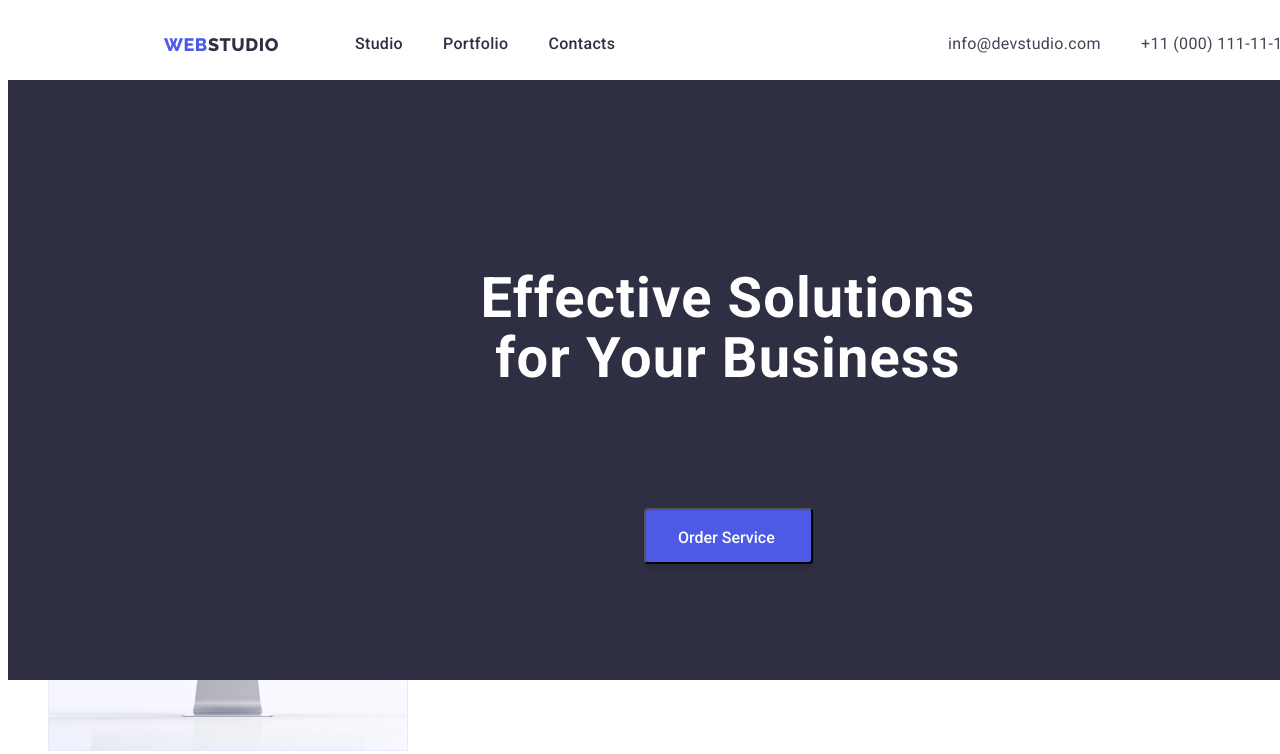
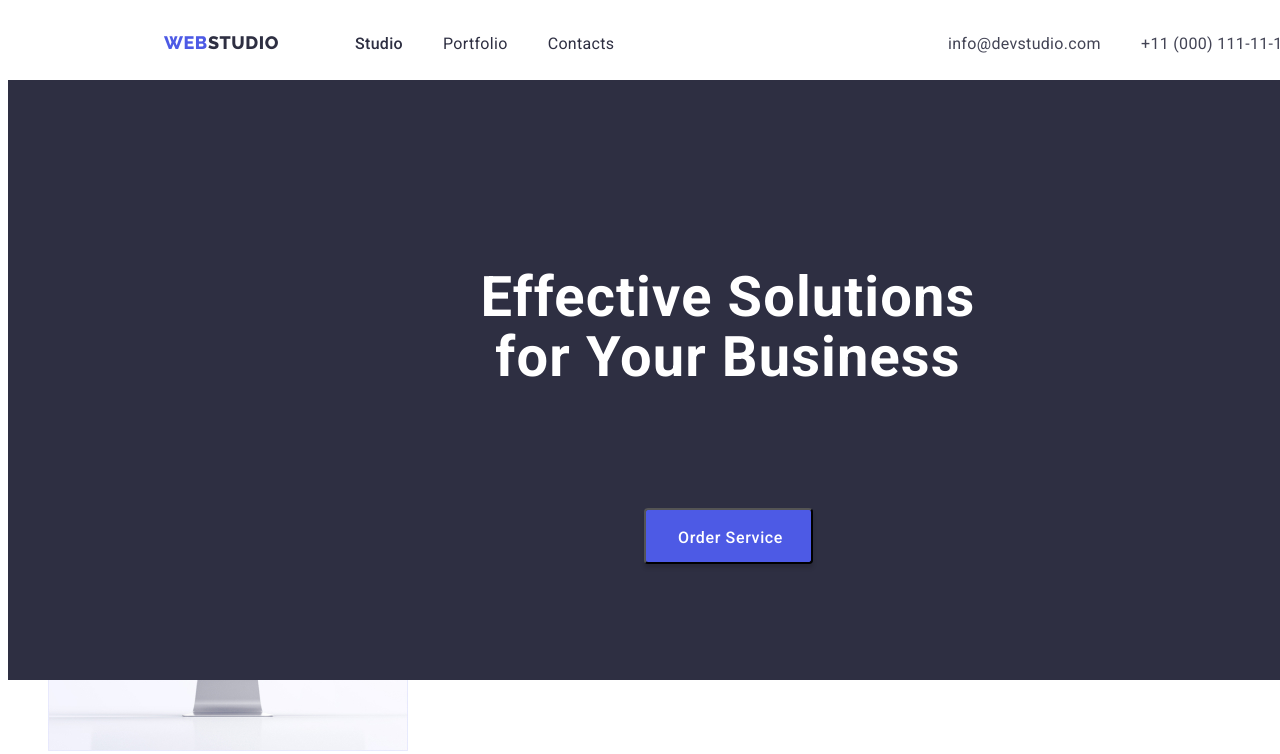
Before and after one commit to AndrewOPP/goit-markup-hw-failed, a plain HTML site: page index.html in a window 1280 px wide. Shown: the top 754 px of the page. Drawn offline with Linux system fonts and the light colour scheme.

Commit message:
Update styles.css

```diff
--- a/css/styles.css
+++ b/css/styles.css
@@ -58,7 +58,6 @@ a {
   height: 24px;
   font-family: "Roboto";
   font-style: normal;
-  font-weight: 500;
   font-size: 16px;
   line-height: 24px;
   letter-spacing: 0.02em;
@@ -72,7 +71,6 @@ a {
   height: 24px;
   font-family: "Roboto";
   font-style: normal;
-  font-weight: 500;
   font-size: 16px;
   line-height: 24px;
   letter-spacing: 0.02em;
@@ -97,6 +95,22 @@ a {
   height: 24px;
   left: 156px;
   top: 24px;
+  width: 44px;
+  height: 21px;
+  font-family: "Raleway";
+  font-style: normal;
+  font-weight: 800;
+  font-size: 18px;
+  line-height: 21px;
+  display: flex;
+  align-items: center;
+  letter-spacing: 0.03em;
+  text-transform: uppercase;
+  color: #4d5ae5;
+  flex: none;
+  order: 0;
+  flex-grow: 0;
+  font-weight: bold;
 }
 
 .logo-first-part {
@@ -192,6 +206,7 @@ a {
   letter-spacing: 0.02em;
   color: #ffffff;
   margin: 188px 472px 292px 472px;
+  line-height: 1.07;
 }
 .order-service-button {
   display: flex;
@@ -218,6 +233,8 @@ a {
   flex: none;
   order: 0;
   flex-grow: 0;
+  letter-spacing: 0.04em;
+  line-height: 1.5;
 }
 /* section two */
 .section-two-index {
```
